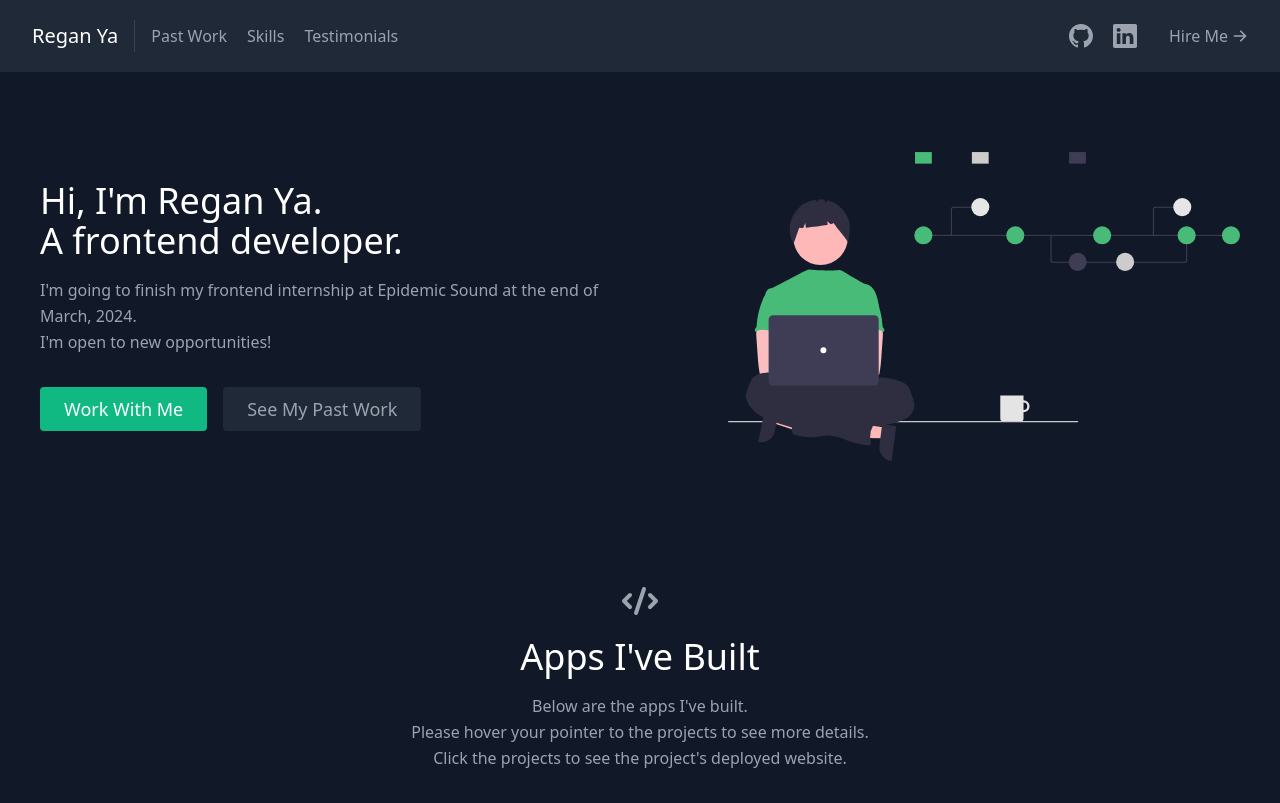
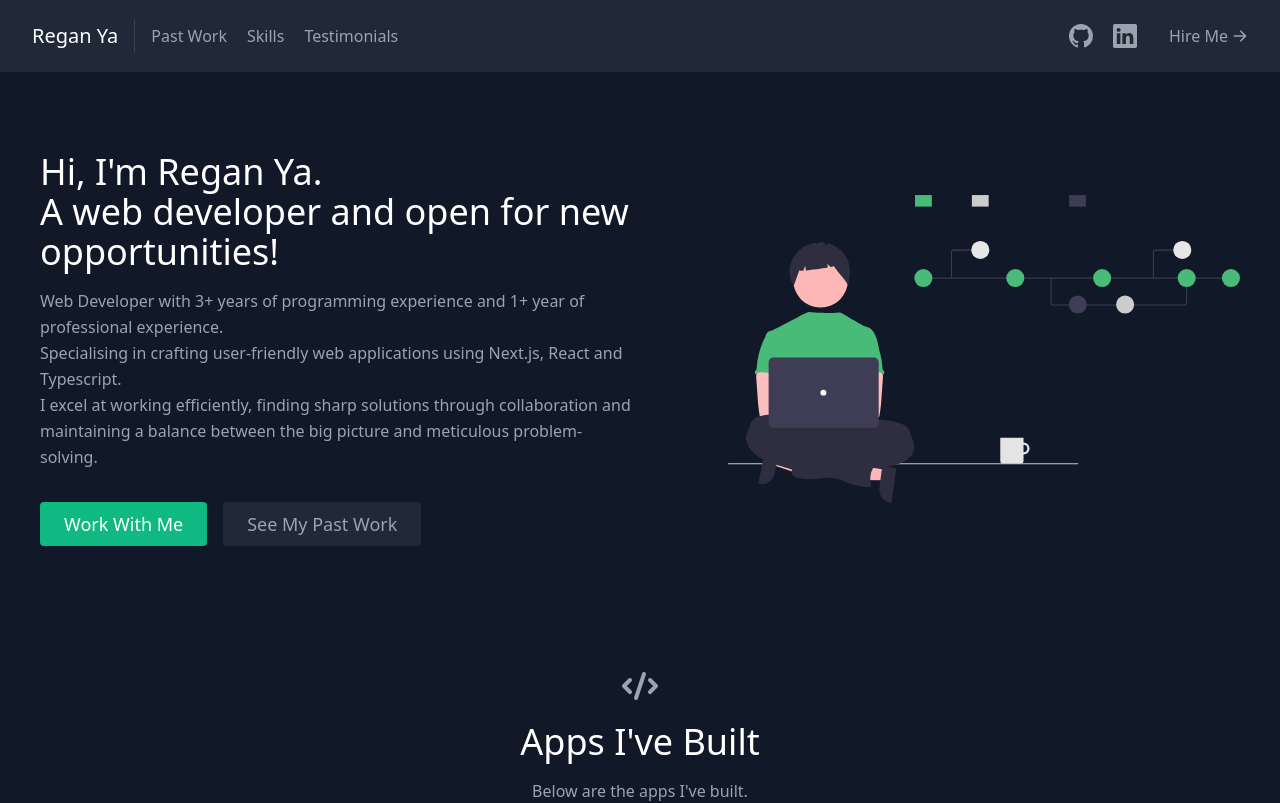
Before and after one commit to hens-virtuella-varld/my-portfolio, a React (Create React App) app: page / in a window 1280 px wide. Shown: the top 803 px of the page. Built offline with nearby package versions, Linux system fonts and the light colour scheme.

Commit message:
feat: update intro description

```diff
--- a/src/components/About.js
+++ b/src/components/About.js
@@ -6,14 +6,27 @@ const About = () => {
       <div className='container mx-auto flex px-10 py-20 md:flex-row flex-col items-center'>
         <div className='lg:flex-grow md:w-1/2 lg:pr-24 md:pr-16 flex flex-col md:items-start md:text-left mb-16 md:mb-0 items-center text-center'>
           <h1 className='title-font sm:text-4xl text-3xl mb-4 font-medium text-white'>
-            Hi, I'm Regan Ya.
-            <br className='hidden lg:inline-block' />A frontend developer.
+            <ul>
+              <li>Hi, I'm Regan Ya.</li>
+              <li>A web developer and open for new opportunities!</li>
+            </ul>
           </h1>
           <p className='mb-8 leading-relaxed'>
-            I'm going to finish my frontend internship at Epidemic Sound at the
-            end of March, 2024.
-            <br />
-            I'm open to new opportunities!
+            <ul>
+              <li>
+                Web Developer with 3+ years of programming experience and 1+
+                year of professional experience.
+              </li>
+              <li>
+                Specialising in crafting user-friendly web applications using
+                Next.js, React and Typescript.
+              </li>
+              <li>
+                I excel at working efficiently, finding sharp solutions through
+                collaboration and maintaining a balance between the big picture
+                and meticulous problem-solving.
+              </li>
+            </ul>
           </p>
           <div className='flex justify-center'>
             <a
```
